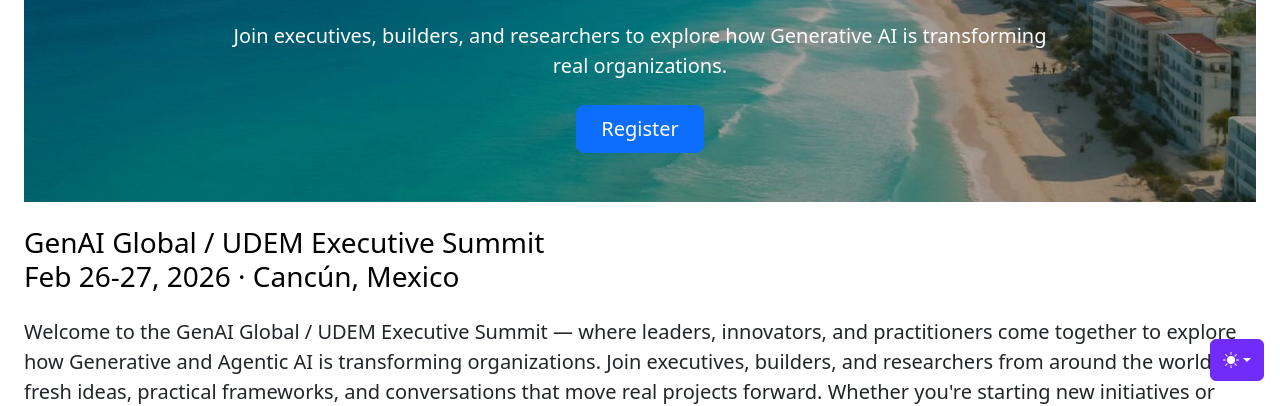
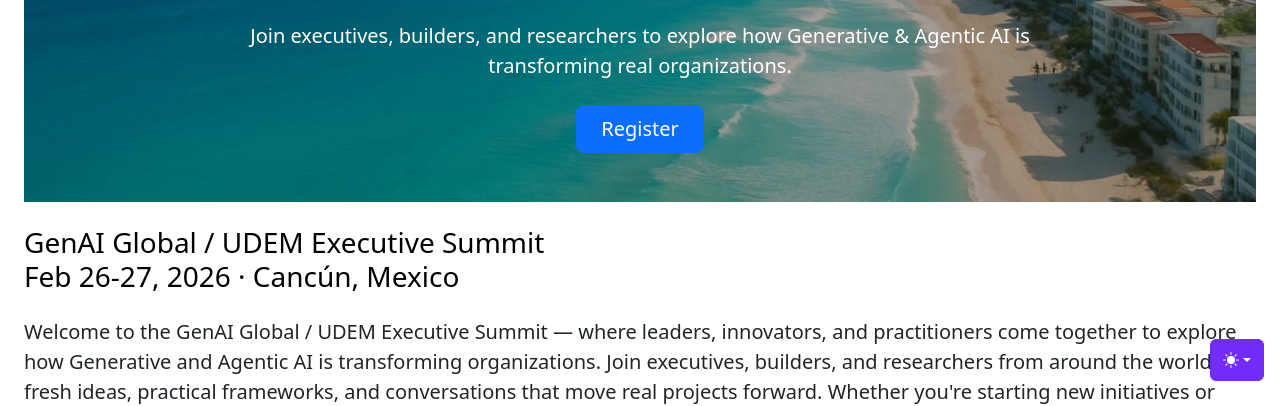
Before and after one commit to kogsio/events, a plain HTML site: page index.html in a window 1280 px wide. Shown: the part 403-809 px from the top of the page. Drawn offline with Linux system fonts and the light colour scheme.

Commit message:
landing text edit

```diff
--- a/index.html
+++ b/index.html
@@ -258,7 +258,7 @@
 
     <p class="lead mb-4 mx-auto w-75">
       Join executives, builders, and researchers to explore how
-      Generative AI is transforming real organizations.
+      Generative & Agentic AI is transforming real organizations.
     </p>
 
     <div class="d-flex justify-content-center gap-3">
```
